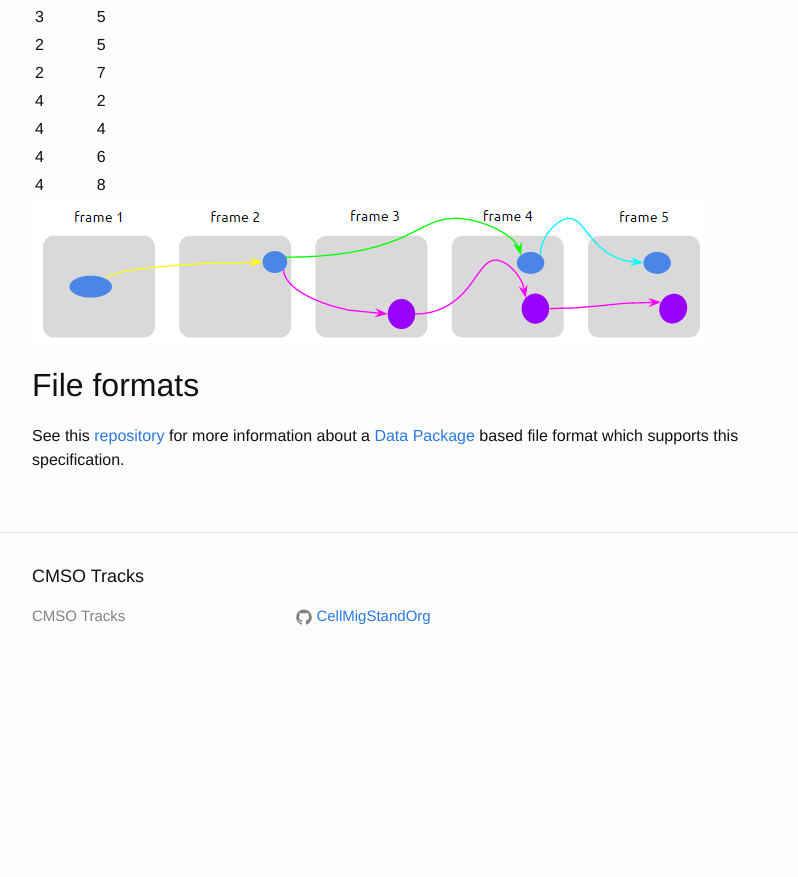
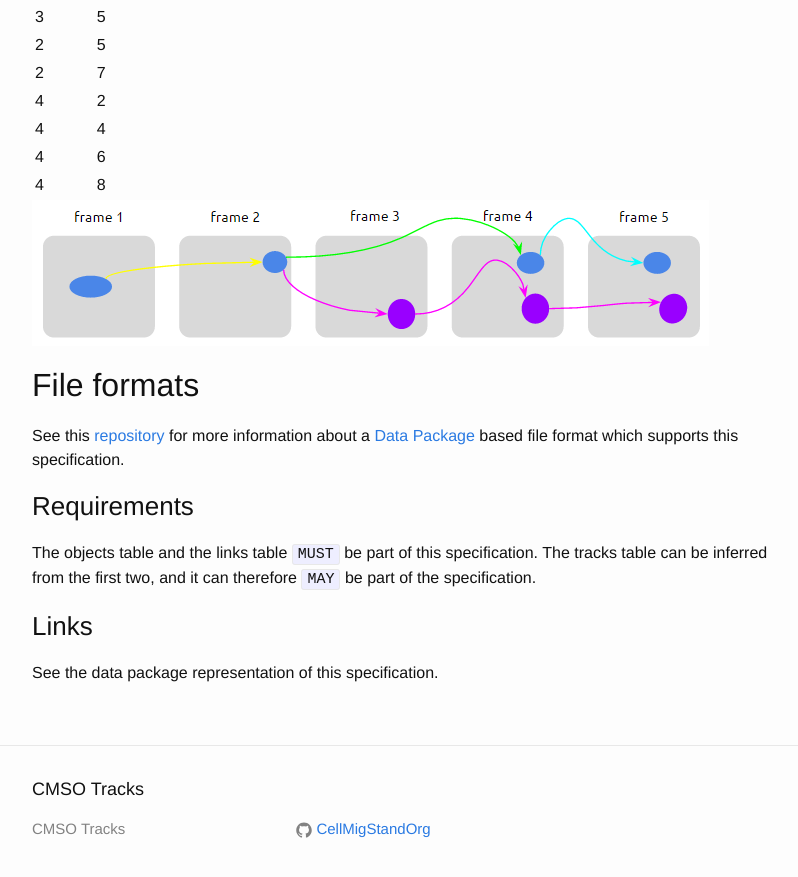
Before and after one commit to CellMigStandOrg/Tracks, a Jekyll site: the page built from v0.1/index.md, in a window 1280 px wide and 900 px high, scrolled down 8980 px. Shown: the top 877 px of the window, without its empty margins (238-1036 px from the left). Built offline with Jekyll 4.4.1, drawn with Linux system fonts in a browser that asks for light colours; before the commit the page ends 9667 px from its top, so only the background shows below that.

Commit message:
replaced segments with links in workflow image, added explicit requirements levels for objects, links and tracks

```diff
--- a/v0.1/index.md
+++ b/v0.1/index.md
@@ -347,3 +347,9 @@ See this [repository](https://github.com/CellMigStandOrg/cell_track_dpkg) for
 more information about a
 [Data Package](http://frictionlessdata.io/data-packages/) based file format
 which supports this specification.
+
+### Requirements
+The objects table and the links table `MUST` be part of this specification. The tracks table can be inferred from the first two, and it can therefore `MAY` be part of the specification.
+
+### Links
+See the data package representation of this specification.
```
Also changed, not shown: index.md (+1 -1 lines), images/Workflow.png.
